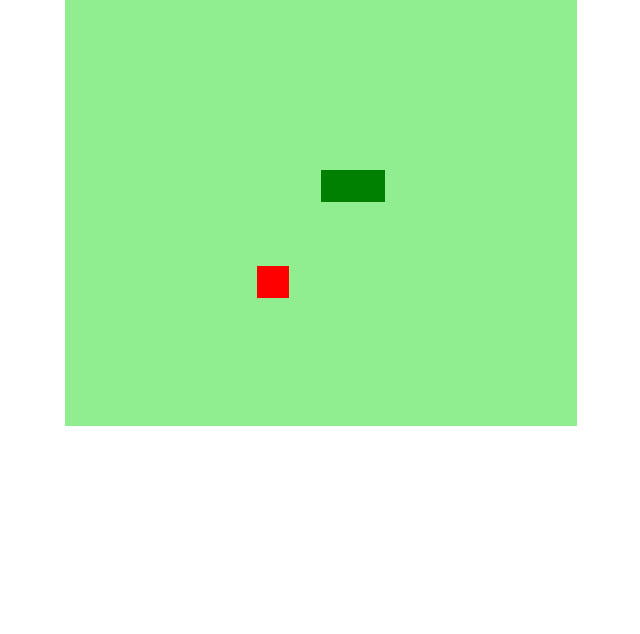
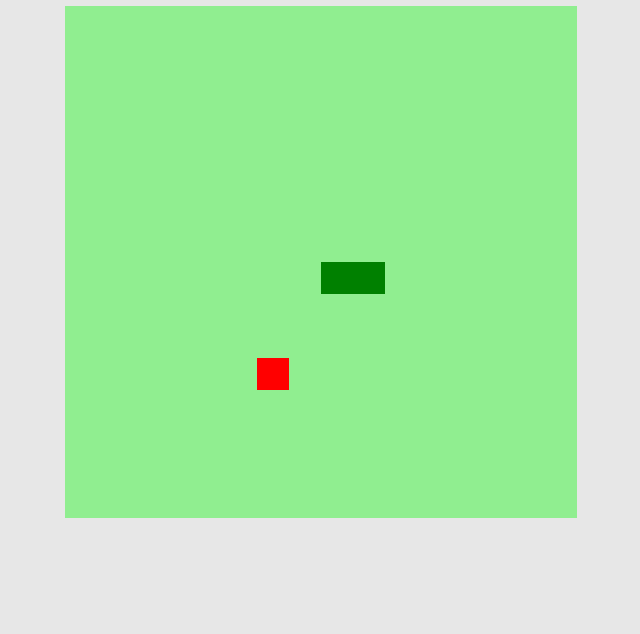
Before and after one commit to west3k/Snake-Game-Canvas, a plain HTML site: page index.html in a window 1280 px wide. Shown: the part 166-800 px from the top of the page, without its empty margins (319-959 px from the left). Drawn offline with Linux system fonts and the light colour scheme.

Commit message:
adicionando estilizacao ao titulo e body

```diff
--- a/css/style.css
+++ b/css/style.css
@@ -1,3 +1,10 @@
 body{
-    text-align: center;
+    height: 95vh;
+    width: 95;
+    display: flex;
+    justify-content: center;
+    align-items: center;
+    flex-direction: column;
+    color: rgb(44,139,44);
+    background-color: rgba(128, 128, 128, 0.185);
 }
```
